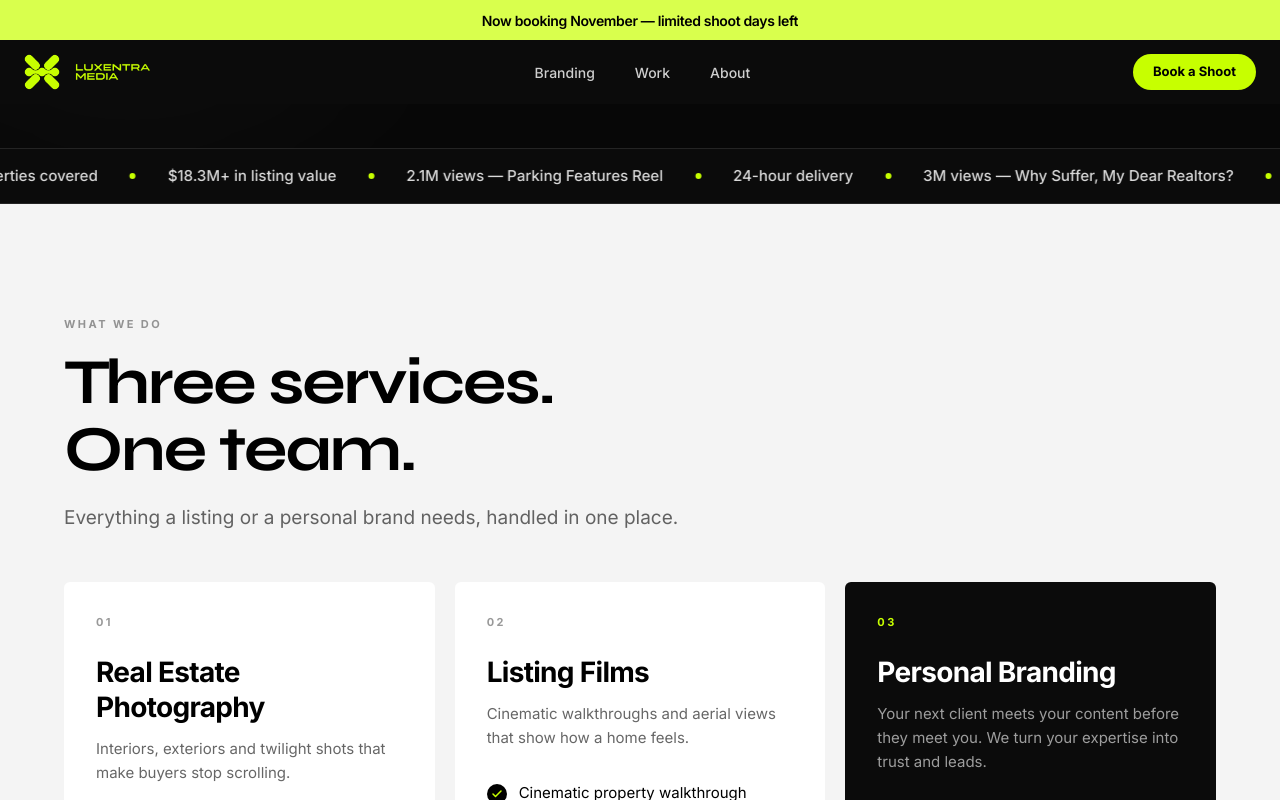
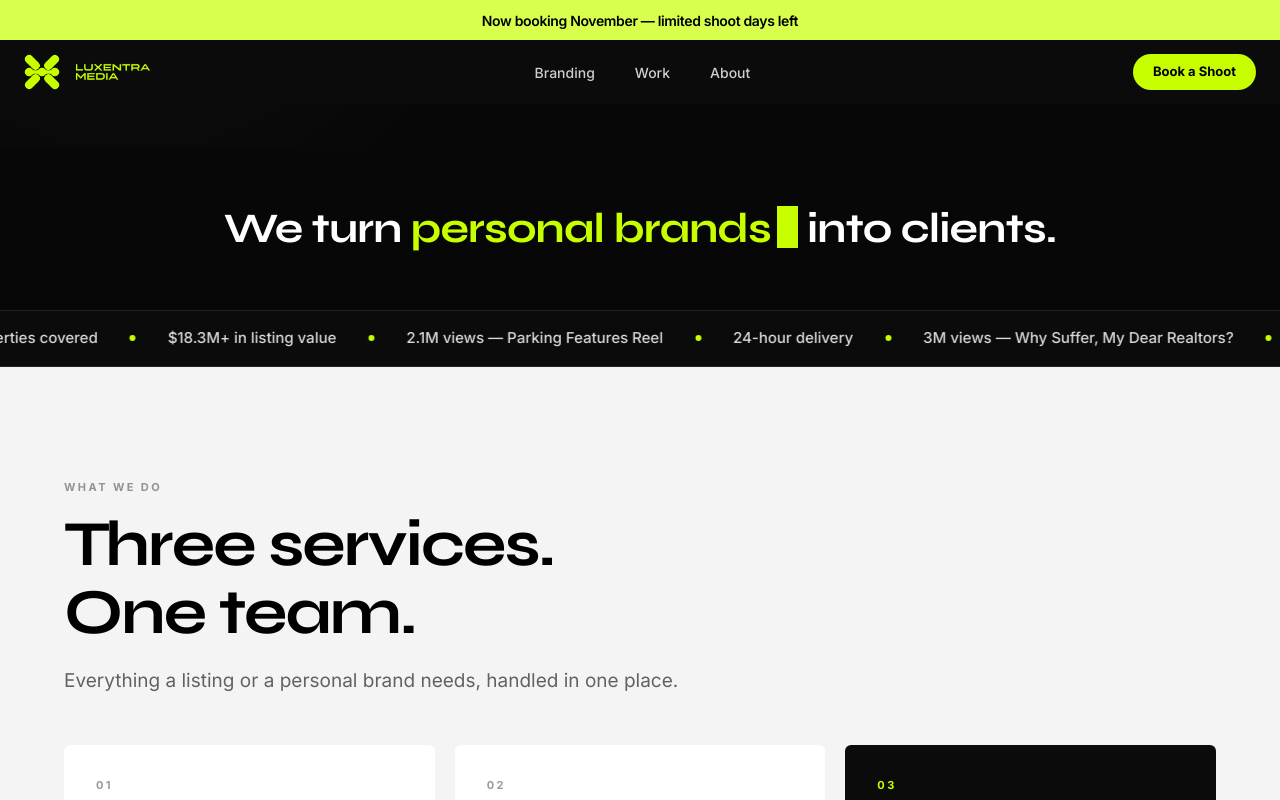
Before and after one commit to Imtiaj007zee/Luxentra-Media-, a React (Vite) app: page / in a window 1280 px wide. Both pictures are taken after a click on the button "Continue Exploring". Shown: the part 960-1760 px from the top of the page. Built offline with nearby package versions, Linux system fonts and the light colour scheme; no server answers.

Commit message:
Landing attention: hero entrance choreography + typed rotator strip (Shamim-style)

```diff
--- a/src/react-app/index.css
+++ b/src/react-app/index.css
@@ -323,3 +323,67 @@
     animation: none;
   }
 }
+
+/* ── Hero entrance choreography (masked line rise + staggered fades) ── */
+.hero-mask {
+  display: inline-block;
+  overflow: hidden;
+  vertical-align: top;
+}
+.hero-rise {
+  display: inline-block;
+  transform: translateY(110%);
+  transition: transform 0.85s cubic-bezier(0.22, 1, 0.36, 1);
+  will-change: transform;
+}
+.hero-fade {
+  opacity: 0;
+  transform: translateY(18px);
+  transition:
+    opacity 0.55s ease-out,
+    transform 0.55s cubic-bezier(0.22, 1, 0.36, 1);
+}
+.hero-in .hero-rise {
+  transform: translateY(0);
+}
+.hero-in .hero-fade {
+  opacity: 1;
+  transform: translateY(0);
+}
+@media (prefers-reduced-motion: reduce) {
+  .hero-rise,
+  .hero-fade {
+    transition: none !important;
+    transform: none !important;
+    opacity: 1 !important;
+  }
+}
+
+/* ── Typed rotator strip ── */
+.typed-line {
+  font-family: "Syne", "Helvetica Neue", Helvetica, Arial, ui-sans-serif, sans-serif;
+}
+.typed-cursor {
+  display: inline-block;
+  width: 0.5em;
+  height: 1em;
+  margin-left: 0.14em;
+  background: #c7ff00;
+  vertical-align: -0.14em;
+  animation: typed-blink 1.06s steps(1) infinite;
+}
+@keyframes typed-blink {
+  0%,
+  49% {
+    opacity: 1;
+  }
+  50%,
+  100% {
+    opacity: 0;
+  }
+}
+@media (prefers-reduced-motion: reduce) {
+  .typed-cursor {
+    animation: none;
+  }
+}
--- a/src/react-app/lib/contentDefaults.ts
+++ b/src/react-app/lib/contentDefaults.ts
@@ -117,6 +117,10 @@ export const DEFAULT_COPY: CopyEntry[] = [
   { key: "home.final_cta2", group: "Homepage", label: "Final button 2", value: "Meet the team" },
   // ── Homepage: scarcity bar ──
   { key: "home.scarcity_bar", group: "Homepage", label: "Scarcity bar line", value: "Now booking November — limited shoot days left" },
+  // ── Homepage: typed rotator ──
+  { key: "home.typed_prefix", group: "Homepage", label: "Typed line prefix", value: "We turn" },
+  { key: "home.typed_words", group: "Homepage", label: "Typed rotating words (one per line)", value: "listing films\nscroll-stopping reels\npersonal brands\nfirst impressions" },
+  { key: "home.typed_suffix", group: "Homepage", label: "Typed line suffix", value: "into clients." },
   // ── Homepage: proof ticker ──
   { key: "home.ticker_reel1", group: "Homepage", label: "Ticker item: reel 1", value: "3M views — Why Suffer, My Dear Realtors?" },
   { key: "home.ticker_reel2", group: "Homepage", label: "Ticker item: reel 2", value: "2.1M views — Parking Features Reel" },
--- a/src/react-app/pages/Home.tsx
+++ b/src/react-app/pages/Home.tsx
@@ -31,6 +31,21 @@ function ScarcityBar() {
 
 function Hero() {
   const t = useT();
+  // Entrance choreography: flip on after first paint, CSS does the rest.
+  // Content, keys, classes and layout below are unchanged; only animation
+  // wrappers/classes were added.
+  const [mounted, setMounted] = useState(false);
+  useEffect(() => {
+    let raf2 = 0;
+    const raf1 = requestAnimationFrame(() => {
+      raf2 = requestAnimationFrame(() => setMounted(true));
+    });
+    return () => {
+      cancelAnimationFrame(raf1);
+      cancelAnimationFrame(raf2);
+    };
+  }, []);
+
   return (
     <section id="hero" className="relative bg-[#070707] text-white overflow-hidden">
       {/* Cinematic backdrop */}
@@ -49,18 +64,41 @@ function Hero() {
         />
       </div>
 
-      <div className="relative max-w-[1200px] mx-auto px-6 pt-24 md:pt-32 pb-20 md:pb-28">
-        <p className="eyebrow text-white/50 mb-6 text-center">{t("home.eyebrow")}</p>
+      <div
+        className={`relative max-w-[1200px] mx-auto px-6 pt-24 md:pt-32 pb-20 md:pb-28${
+          mounted ? " hero-in" : ""
+        }`}
+      >
+        <p
+          className="eyebrow text-white/50 mb-6 text-center hero-fade"
+          style={{ transitionDelay: "300ms" }}
+        >
+          {t("home.eyebrow")}
+        </p>
         <h1 className="text-[52px] md:text-[88px] font-bold tracking-[-0.03em] leading-[1.02] mb-6 text-center">
-          {t("home.hero_h1a")}
+          <span className="hero-mask">
+            <span className="hero-rise" style={{ transitionDelay: "0ms" }}>
+              {t("home.hero_h1a")}
+            </span>
+          </span>
           <br />
-          {t("home.hero_h1b")}
+          <span className="hero-mask">
+            <span className="hero-rise" style={{ transitionDelay: "120ms" }}>
+              {t("home.hero_h1b")}
+            </span>
+          </span>
         </h1>
-        <p className="text-[18px] md:text-[21px] leading-snug text-white/70 mb-10 text-center">
+        <p
+          className="text-[18px] md:text-[21px] leading-snug text-white/70 mb-10 text-center hero-fade"
+          style={{ transitionDelay: "420ms" }}
+        >
           {t("home.hero_sub1")}
           <br className="hidden md:block" /> {t("home.hero_sub2")}
         </p>
-        <div className="flex flex-col sm:flex-row items-center justify-center gap-6 mb-24 md:mb-32">
+        <div
+          className="flex flex-col sm:flex-row items-center justify-center gap-6 mb-24 md:mb-32 hero-fade"
+          style={{ transitionDelay: "540ms" }}
+        >
           <PackageButton to="/order" dark={false}>
             {t("home.cta_book")}
           </PackageButton>
@@ -71,7 +109,10 @@ function Hero() {
             {t("home.cta_work")} <ArrowUpRight className="w-4 h-4" />
           </Link>
         </div>
-        <div className="flex flex-col items-center text-center -mt-16 md:-mt-24 mb-20 md:mb-28 px-6">
+        <div
+          className="flex flex-col items-center text-center -mt-16 md:-mt-24 mb-20 md:mb-28 px-6 hero-fade"
+          style={{ transitionDelay: "680ms" }}
+        >
           <p className="eyebrow text-white/50 mb-4">{t("home.picker_eyebrow")}</p>
           <h2 className="text-[30px] md:text-[44px] font-bold tracking-[-0.03em] leading-[1.05] mb-4">
             {t("home.picker_h2")}
@@ -88,6 +129,78 @@ function Hero() {
           </button>
         </div>
       </div>
+    </section>
+  );
+}
+
+// ── Typed rotator strip ──────────────────────────────────────────────────
+// Shamim-style kinetic line between the hero and the proof ticker.
+// Words are backstage-editable (home.typed_words, one per line).
+
+function TypedRotator() {
+  const t = useT();
+  const prefix = t("home.typed_prefix");
+  const suffix = t("home.typed_suffix");
+  const words = useMemo(() => {
+    const raw = t("home.typed_words")
+      .split("\n")
+      .map((s) => s.trim())
+      .filter(Boolean);
+    return raw.length > 0 ? raw : ["listing films"];
+  }, [t]);
+
+  const [reduced] = useState(
+    () =>
+      typeof window !== "undefined" &&
+      window.matchMedia("(prefers-reduced-motion: reduce)").matches
+  );
+  const [wordIndex, setWordIndex] = useState(0);
+  const [charCount, setCharCount] = useState(0);
+  const [phase, setPhase] = useState<"idle" | "typing" | "deleting">("idle");
+
+  useEffect(() => {
+    if (reduced) return;
+    const word = words[wordIndex % words.length];
+    let delay: number;
+    let next: () => void;
+    if (phase === "idle") {
+      delay = 900;
+      next = () => setPhase("typing");
+    } else if (phase === "typing") {
+      if (charCount < word.length) {
+        delay = 55;
+        next = () => setCharCount((c) => c + 1);
+      } else {
+        delay = 1600;
+        next = () => setPhase("deleting");
+      }
+    } else {
+      if (charCount > 0) {
+        delay = 28;
+        next = () => setCharCount((c) => c - 1);
+      } else {
+        delay = 350;
+        next = () => {
+          setWordIndex((i) => (i + 1) % words.length);
+          setPhase("typing");
+        };
+      }
+    }
+    const timer = window.setTimeout(next, delay);
+    return () => window.clearTimeout(timer);
+  }, [phase, charCount, wordIndex, words, reduced]);
+
+  const visible = reduced ? words[0] : words[wordIndex % words.length].slice(0, charCount);
+
+  return (
+    <section
+      aria-label={`${prefix} ${words[0]} ${suffix}`}
+      className="bg-[#070707] text-white px-6 py-10 md:py-14 overflow-hidden"
+    >
+      <p className="typed-line text-center text-[26px] md:text-[42px] font-bold tracking-[-0.02em] leading-[1.2]">
+        {prefix} <span className="text-[#c7ff00]">{visible}</span>
+        <span className="typed-cursor" aria-hidden="true" /> {suffix}
+      </p>
     </section>
   );
 }
@@ -670,6 +783,7 @@ export default function HomePage() {
       <LeadCapturePopup />
 
       <Hero />
+      <TypedRotator />
       <ProofTicker />
       <ServiceCards />
       <WhyLuxEntra />
```
